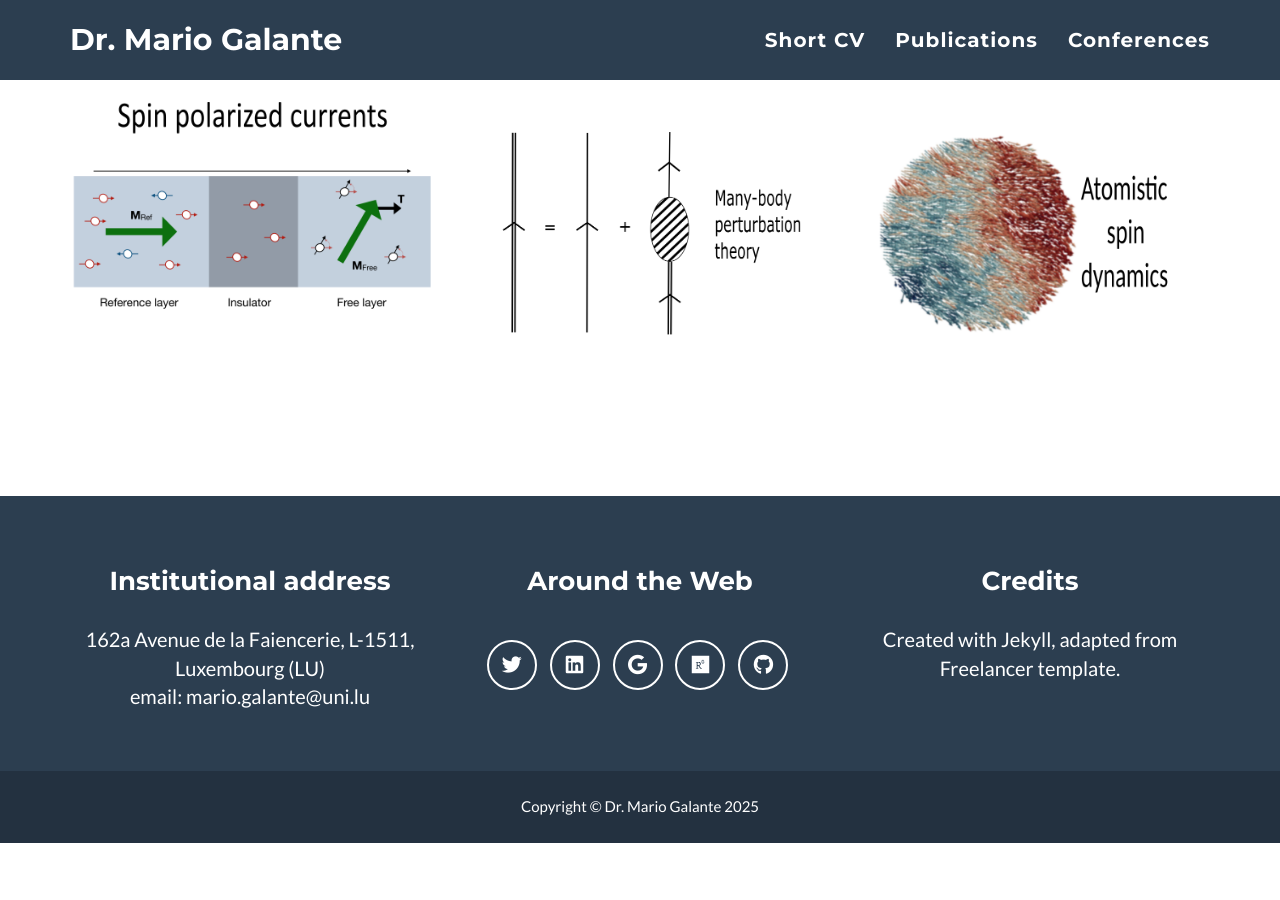
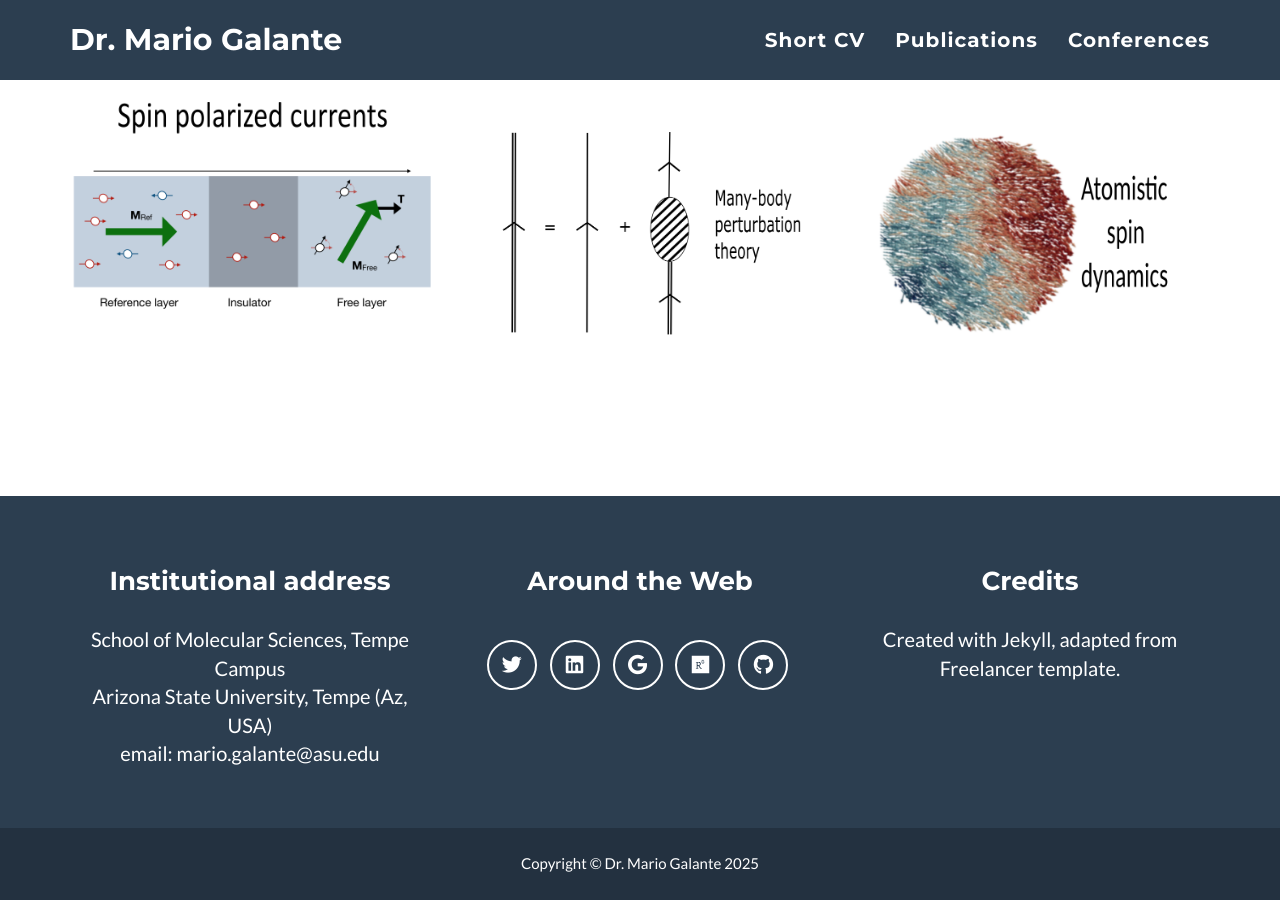
Before and after one commit to galante-mario/galante-mario.github.io, a Jekyll site: the page built from index.html, in a window 1280 px wide and 900 px high, scrolled down 1072 px. Built offline with Jekyll 4.4.1, drawn with Linux system fonts in a browser that asks for light colours; before the commit the page ends 1915 px from its top, so only the background shows below that.

Commit message:
Update _config.yml

```diff
--- a/_config.yml
+++ b/_config.yml
@@ -3,8 +3,8 @@
 email: mgalantephys@gmail.com
 url: https://mgalantephys.github.io
 description: "Personal website of Dr. Mario Galante"
-keywords: "research, physics, spin transport, quantum many-body, van der Waals"
-skills: "Theoretical and MEH computational physicist<br>contact: mgalantephys@gmail.com"
+keywords: "research, physics, spin transport, quantum many-body, van der Waals, CISS"
+skills: "Theoretical and computational physicist<br>contact: mgalantephys@gmail.com"
 #"Welcome to my personal website! I am a researcher in theoretical and computational physics. My interests are in quantum many-body effects, dynamics and spin transport in condensed matter and molecular systems. "
 meta_author: Dr. Mario Galante
 
@@ -53,8 +53,9 @@
 
 # Postal address (add as many lines as necessary)
 address:
-  - line: 162a Avenue de la Faiencerie, L-1511, Luxembourg (LU)
-  - line: "email: mario.galante@uni.lu"
+  - line: School of Molecular Sciences, Tempe Campus
+  - line : Arizona State University, Tempe (Az, USA)
+  - line: "email: mario.galante@asu.edu"
 
 # Credits content
 credits: 'Created with Jekyll, adapted from Freelancer template.'
```
